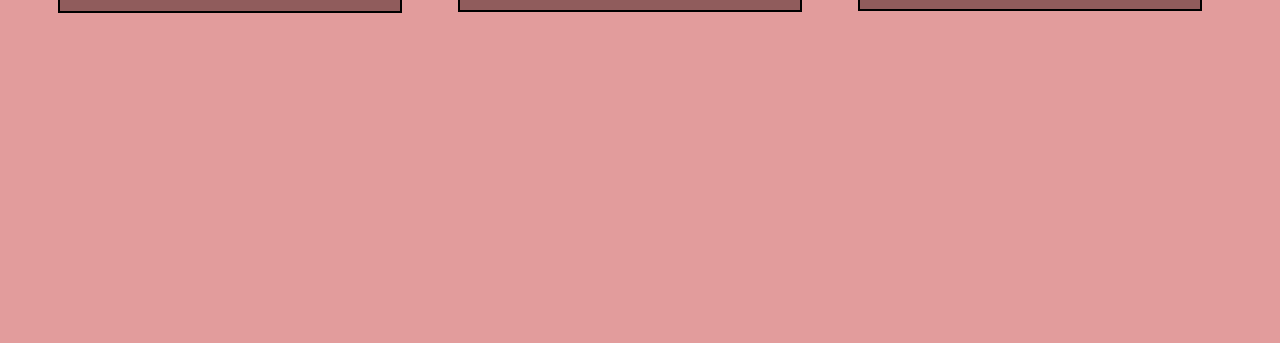
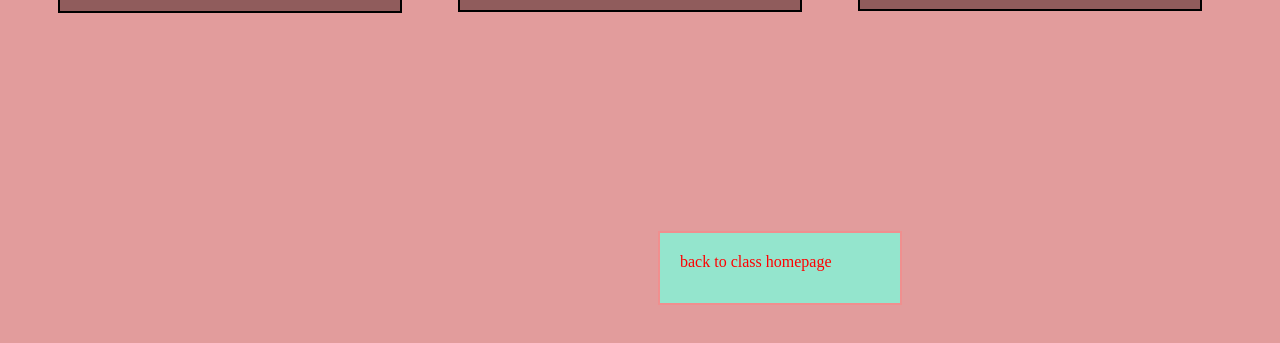
Before and after one commit to jianghe1821/tyh916, a plain HTML site: page main_420.html in a window 1280 px wide. Shown: the part 695-1038 px from the top of the page. Drawn offline with Linux system fonts and the light colour scheme; files that its build step writes are made by us from their sources.

Commit message:
Update main_420.html

```diff
--- a/main_420.html
+++ b/main_420.html
@@ -173,5 +173,8 @@ a{
     <a style="color:rgb(153, 88, 181);" href="#" target="_blank">王子慧</a>
     <img style="width:300px;height:250px;position: relative;top:20px;"src="image\img5.jpg" alt="oops">
 </div>
+<div class="container5">
+	<a href="https://azuremgd.github.io/innovation-class/homepage/cs2401">back to class homepage</a>
+</div>
 </body>
 </html>
```
